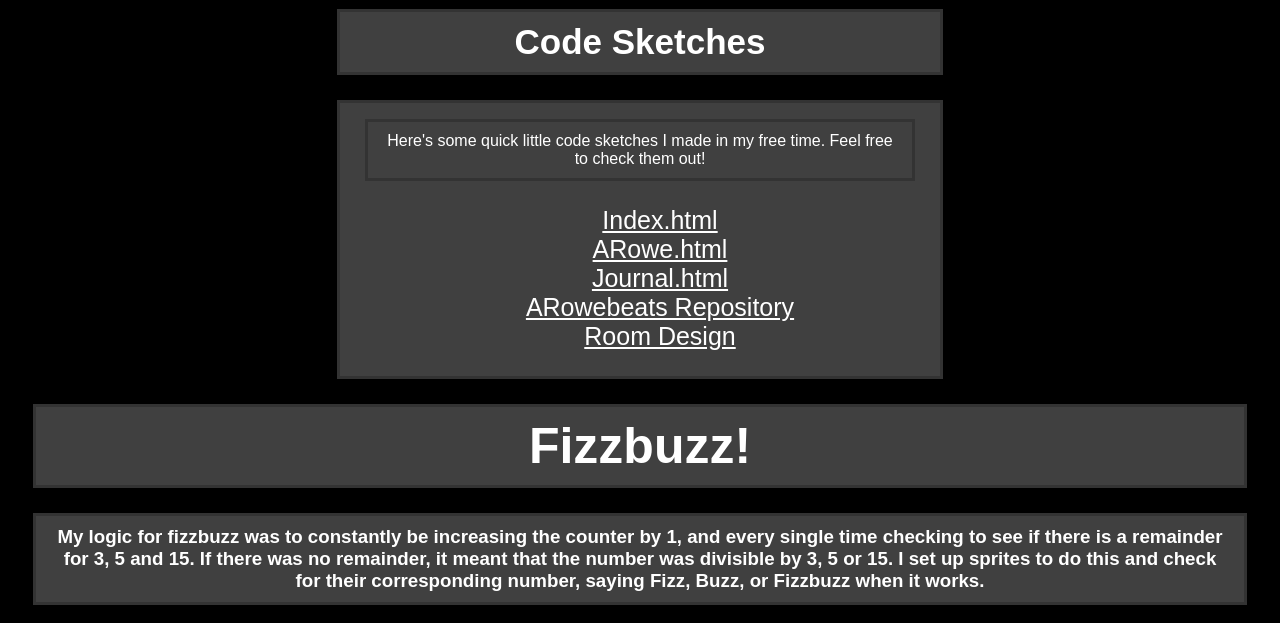
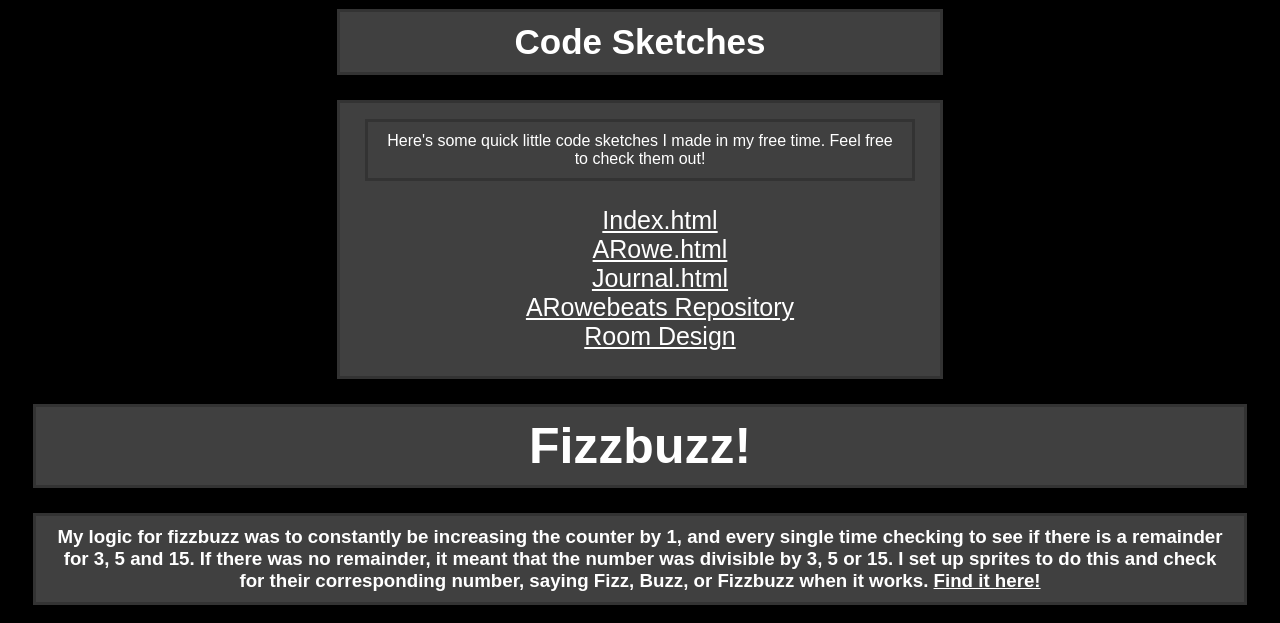
Before and after one commit to arowe104/arowe104.github.io, a plain HTML site: page index.html in a window 1280 px wide. Shown: the part 801-1424 px from the top of the page. Drawn offline with Linux system fonts and the light colour scheme.

Commit message:
fixed fizzbuzz page 2

```diff
--- a/index.html
+++ b/index.html
@@ -140,7 +140,7 @@
 		</div>
 		<div id="fizzbuzz">
 			<h1 id="header">Fizzbuzz!</h1>
-			<h3 id="text">My logic for fizzbuzz was to constantly be increasing the counter by 1, and every single time checking to see if there is a remainder for 3, 5 and 15. If there was no remainder, it meant that the number was divisible by 3, 5 or 15. I set up sprites to do this and check for their corresponding number, saying Fizz, Buzz, or Fizzbuzz when it works.</h3>
+			<h3 id="text">My logic for fizzbuzz was to constantly be increasing the counter by 1, and every single time checking to see if there is a remainder for 3, 5 and 15. If there was no remainder, it meant that the number was divisible by 3, 5 or 15. I set up sprites to do this and check for their corresponding number, saying Fizz, Buzz, or Fizzbuzz when it works. <a href="https://scratch.mit.edu/projects/344252205" id="link">Find it here!</a></h3>
 		</div>
 	</center>
 </body>
```
